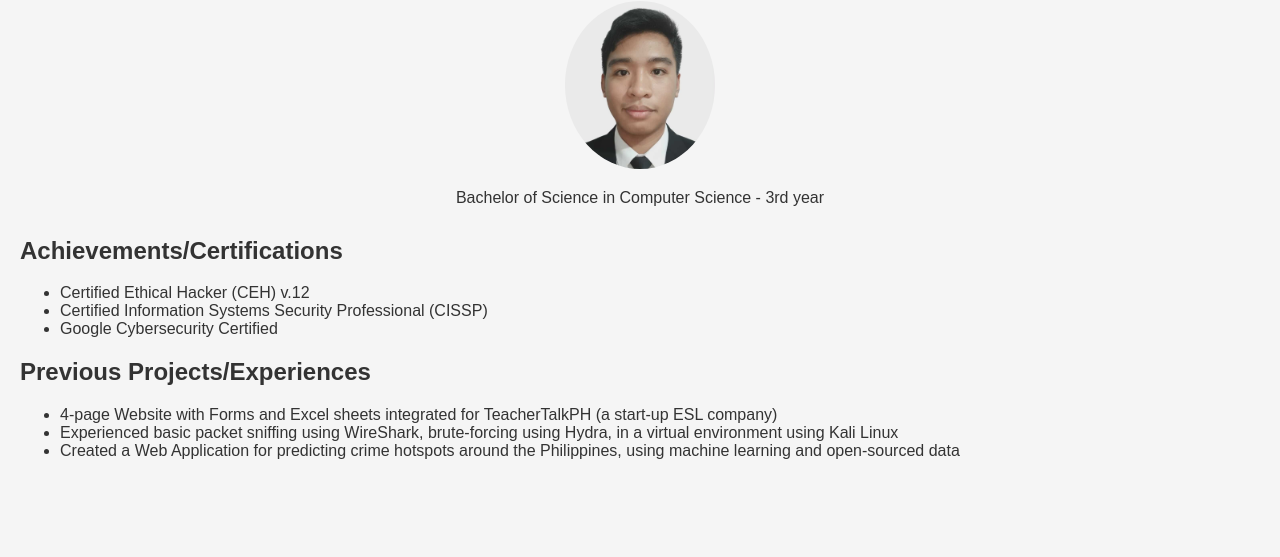
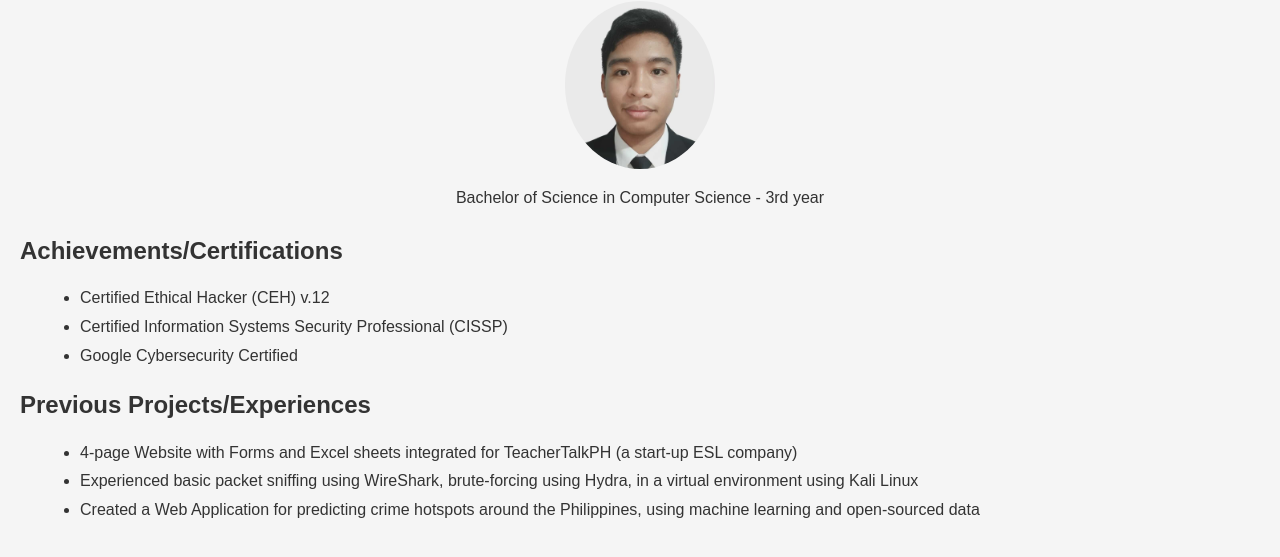
Before and after one commit to William032224/portfolio, a plain HTML site: page index.html in a window 1280 px wide. Shown: the part 99-656 px from the top of the page. Drawn offline with Linux system fonts and the light colour scheme.

Commit message:
Update style.css

```diff
--- a/style.css
+++ b/style.css
@@ -25,6 +25,12 @@ header {
     margin: 0;
 }
 
+#achievements ul,
+#projects ul {
+    line-height: 1.8;
+    margin-left: 20px;
+}
+
 button {
 	padding: 10px 20px;
 	margin-top: 10px;
```
